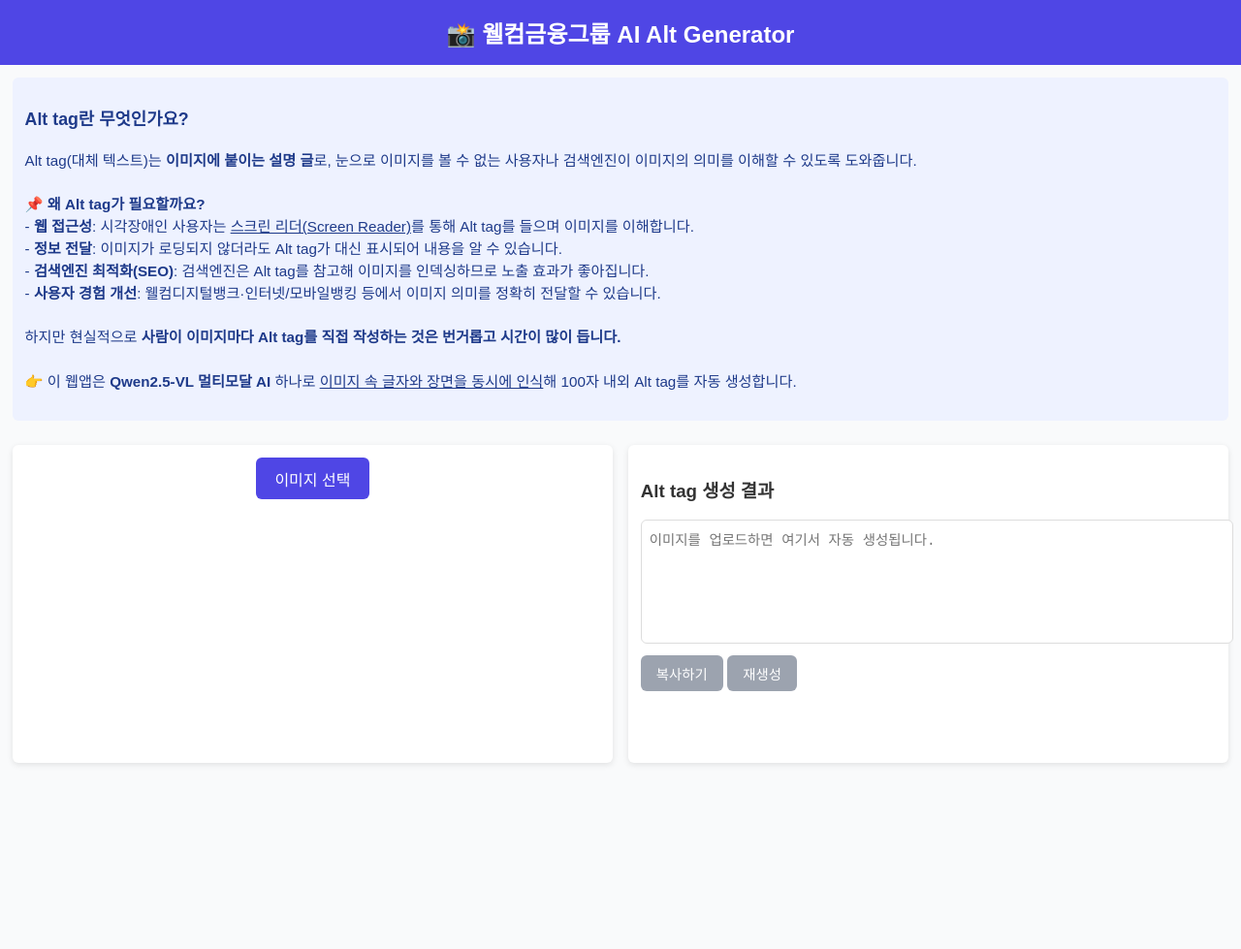
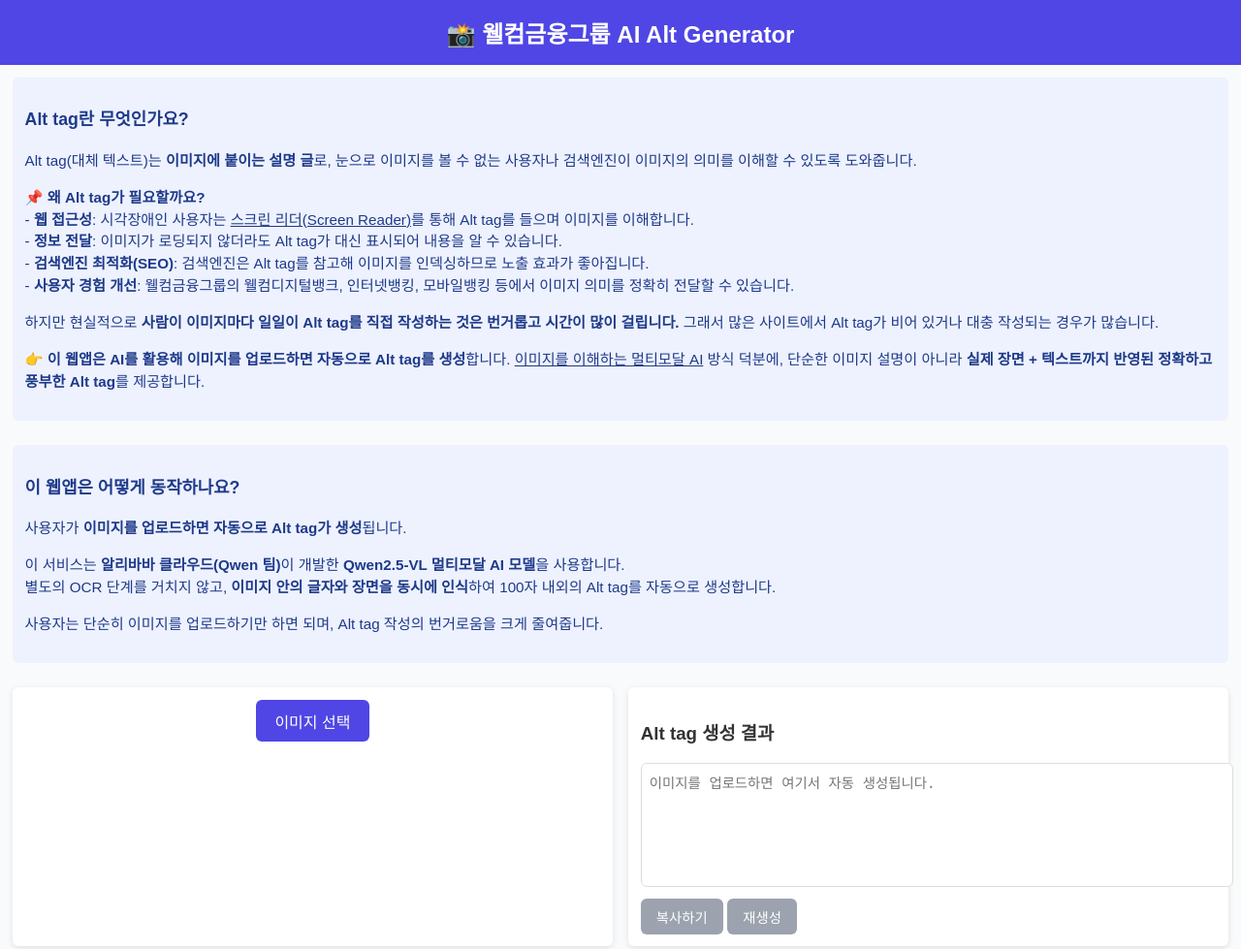
Before and after one commit to kcm84/welcome-ai-alt-generator, a website: page frontend/index.html in a window 1280 px wide. Shown: the whole page at 97% size. Before the commit the page ends 800 px from the top, so only its background shows below. Drawn offline with Linux system fonts and the light colour scheme.

Commit message:
index html

```diff
--- a/frontend/index.html
+++ b/frontend/index.html
@@ -116,17 +116,39 @@
     <p>
       Alt tag(대체 텍스트)는 <strong>이미지에 붙이는 설명 글</strong>로,
       눈으로 이미지를 볼 수 없는 사용자나 검색엔진이 이미지의 의미를 이해할 수 있도록 도와줍니다.
-      <br><br>
+    </p>
+    <p>
       📌 <strong>왜 Alt tag가 필요할까요?</strong><br>
       - <strong>웹 접근성</strong>: 시각장애인 사용자는 <u>스크린 리더(Screen Reader)</u>를 통해 Alt tag를 들으며 이미지를 이해합니다.<br>
       - <strong>정보 전달</strong>: 이미지가 로딩되지 않더라도 Alt tag가 대신 표시되어 내용을 알 수 있습니다.<br>
       - <strong>검색엔진 최적화(SEO)</strong>: 검색엔진은 Alt tag를 참고해 이미지를 인덱싱하므로 노출 효과가 좋아집니다.<br>
-      - <strong>사용자 경험 개선</strong>: 웰컴디지털뱅크·인터넷/모바일뱅킹 등에서 이미지 의미를 정확히 전달할 수 있습니다.<br>
-      <br>
-      하지만 현실적으로 <strong>사람이 이미지마다 Alt tag를 직접 작성하는 것은 번거롭고 시간이 많이 듭니다.</strong>
-      <br><br>
-      👉 이 웹앱은 <strong>Qwen2.5-VL 멀티모달 AI</strong> 하나로
-      <u>이미지 속 글자와 장면을 동시에 인식</u>해 100자 내외 Alt tag를 자동 생성합니다.
+      - <strong>사용자 경험 개선</strong>: 웰컴금융그룹의 웰컴디지털뱅크, 인터넷뱅킹, 모바일뱅킹 등에서 이미지 의미를 정확히 전달할 수 있습니다.<br>
+    </p>
+    <p>
+      하지만 현실적으로 <strong>사람이 이미지마다 일일이 Alt tag를 직접 작성하는 것은 번거롭고 시간이 많이 걸립니다.</strong>
+      그래서 많은 사이트에서 Alt tag가 비어 있거나 대충 작성되는 경우가 많습니다.
+    </p>
+    <p>
+      👉 <strong>이 웹앱은 AI를 활용해 이미지를 업로드하면 자동으로 Alt tag를 생성</strong>합니다.
+      <u>이미지를 이해하는 멀티모달 AI</u> 방식 덕분에,
+      단순한 이미지 설명이 아니라 <strong>실제 장면 + 텍스트까지 반영된 정확하고 풍부한 Alt tag</strong>를 제공합니다.
+    </p>
+  </div>
+
+  <div class="info-box">
+    <h3>이 웹앱은 어떻게 동작하나요?</h3>
+    <p>
+      사용자가 <strong>이미지를 업로드하면 자동으로 Alt tag가 생성</strong>됩니다.
+    </p>
+    <p>
+      이 서비스는 <strong>알리바바 클라우드(Qwen 팀)</strong>이 개발한
+      <strong>Qwen2.5-VL 멀티모달 AI 모델</strong>을 사용합니다.<br>
+      별도의 OCR 단계를 거치지 않고, <strong>이미지 안의 글자와 장면을 동시에 인식</strong>하여
+      100자 내외의 Alt tag를 자동으로 생성합니다.
+    </p>
+    <p>
+      사용자는 단순히 이미지를 업로드하기만 하면 되며,
+      Alt tag 작성의 번거로움을 크게 줄여줍니다.
     </p>
   </div>
 
```
